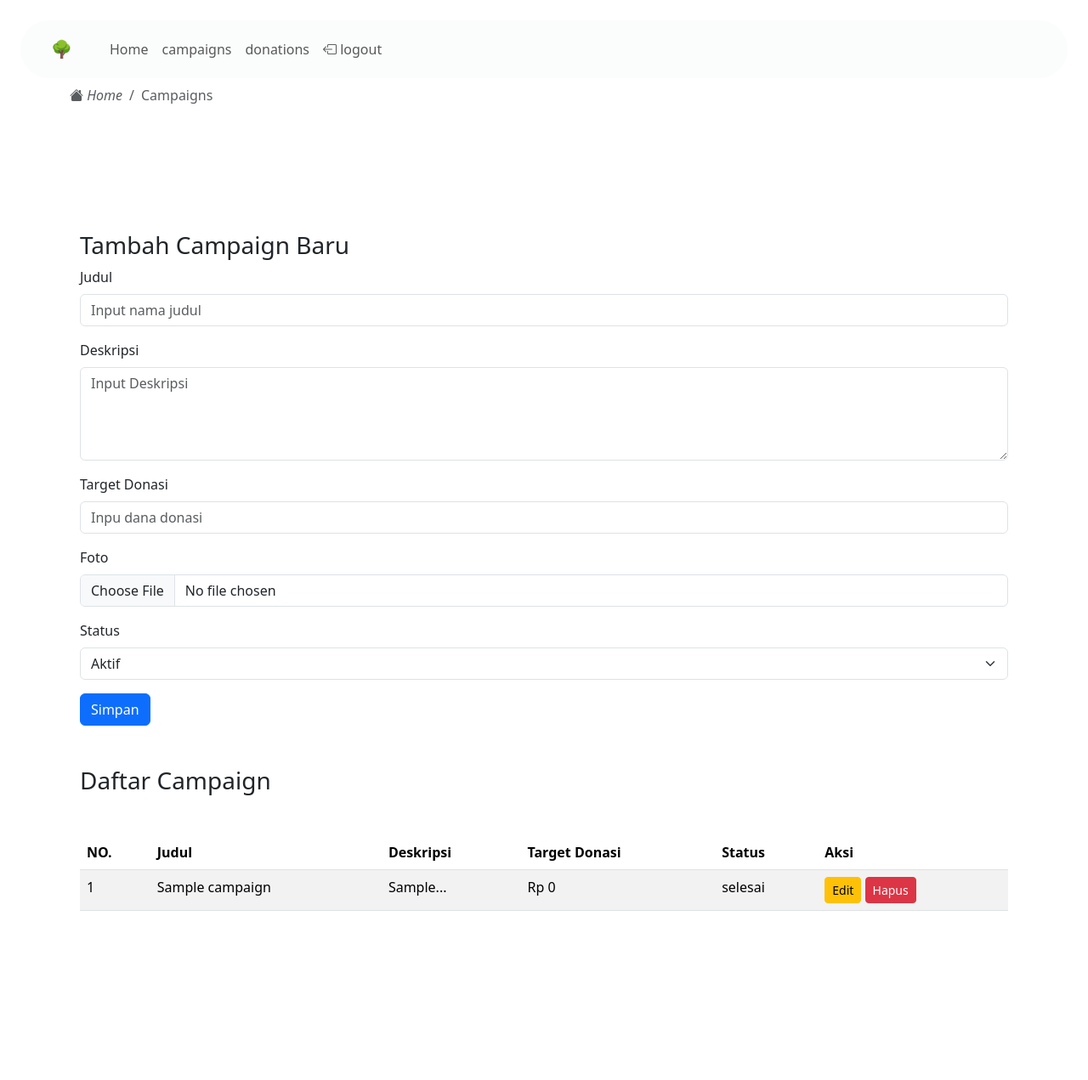
After one commit to Rajasaut/pw2025_tubes_243040039, a PHP site: page /campaigns.php in a window 1280 px wide. The commit adds this page. Shown: the top 1271 px of the page at 85% size. Run offline with PHP 8.4, Linux system fonts and the light colour scheme; the visitor is signed in with stand-in values (Sample User, id 1); tables that the repository leaves empty or names only in its code hold one stand-in row (values such as "Sample post").

Commit message:
DALAM TAHAPAN PENGERJAAN TUBES

```diff
--- /dev/null
+++ b/adminpanel/campaigns.php
@@ -0,0 +1,163 @@
+<?php
+require "session.php";
+require "koneksi.php";
+
+?>
+
+<!DOCTYPE html>
+<html lang="en">
+
+<head>
+    <meta charset="UTF-8">
+    <meta name="viewport" content="width=device-width, initial-scale=1.0">
+    <title>Campaigns</title>
+    <link href="https://cdn.jsdelivr.net/npm/bootstrap@5.3.6/dist/css/bootstrap.min.css" rel="stylesheet">
+    <link rel="stylesheet" href="https://cdn.jsdelivr.net/npm/bootstrap-icons@1.10.5/font/bootstrap-icons.css">
+    <style>
+        .container {
+            padding-top: 100px;
+        }
+
+        .no-decoration {
+            text-decoration: none;
+        }
+    </style>
+</head>
+
+<body>
+    <?php require "navbar.php"; ?>
+
+
+    <div class="container">
+        <nav aria-label="breadcrumb ">
+            <ol class="breadcrumb">
+                <li class="breadcrumb-item">
+                    <a href="../adminpanel" class="no-decoration">
+                        <i class="bi bi-house-fill text-muted"> Home</i>
+                    </a>
+                </li>
+                <li class="breadcrumb-item active" aria-current="page">Campaigns</li>
+            </ol>
+        </nav>
+
+        <div class="container my-5 col-12 col-md-12">
+            <h3>Tambah Campaign Baru</h3>
+            <form action="" method="POST" enctype="multipart/form-data">
+                <div class="mb-3">
+                    <label for="judul" class="form-label">Judul</label>
+                    <input type="text" id="judul" , id="target_donasi" , id="foto"
+                        class="form-control" name="judul" placeholder="Input nama judul">
+                </div>
+                <div class="mb-3">
+                    <label for="deskripsi" class="form-label">Deskripsi</label>
+                    <textarea class="form-control" name="deskripsi" rows="4" placeholder="Input Deskripsi"></textarea>
+                </div>
+                <div class="mb-3">
+                    <label for="target_donasi" class="form-label">Target Donasi</label>
+                    <input type="number" id="judul" , id="target_donasi" , id="foto"
+                        class="form-control" name="target_donasi" placeholder="Inpu dana donasi">
+                </div>
+                <div class="mb-3">
+                    <label for="foto" class="form-label">Foto</label>
+                    <input type="file" id="judul" , id="target_donasi" , id="foto"
+                        class="form-control" name="foto" required>
+                </div>
+                <div class="mb-3">
+                    <label for="status" class="form-label">Status</label>
+                    <select class="form-select" name="status" required>
+                        <option value="aktif">Aktif</option>
+                        <option value="selesai">Selesai</option>
+                    </select>
+                </div>
+                <button type="submit" name="simpan_Campaigns" class="btn btn-primary">Simpan</button>
+            </form>
+            <?php
+
+
+            $user_id = $_SESSION['user_id'] ?? null;
+
+            if (isset($_POST['simpan_Campaigns'])) {
+                if (!$user_id) {
+                    echo '<div class="alert alert-danger mt-3">User belum login.</div>';
+                } else {
+                    $judul = htmlspecialchars($_POST['judul']);
+                    $deskripsi = htmlspecialchars($_POST['deskripsi']);
+                    $target_donasi = $_POST['target_donasi'];
+                    $status = $_POST['status'];
+
+                    $judul_safe = mysqli_real_escape_string($conn, $judul);
+                    $queryExist = mysqli_query($conn, "SELECT judul FROM campaigns WHERE judul = '$judul_safe'");
+                    $jumlahDataCampaignsBaru = mysqli_num_rows($queryExist);
+
+                    if ($jumlahDataCampaignsBaru > 0) {
+                        echo '<div class="alert alert-warning mt-3" role="alert">Campaign sudah ada</div>';
+                    } else {
+                        $foto = $_FILES['foto']['name'];
+                        $tmp = $_FILES['foto']['tmp_name'];
+                        $folder = '../uploads/';
+
+                        move_uploaded_file($tmp, $folder . $foto);
+
+                        $insert = mysqli_query($conn, "INSERT INTO campaigns (user_id, judul, deskripsi, target_donasi, foto, status)
+                VALUES ('$user_id', '$judul', '$deskripsi', '$target_donasi', '$foto', '$status')");
+
+                        if ($insert) {
+                            echo '<div class="alert alert-success mt-3">Campaign berhasil ditambahkan.</div>';
+                            echo '<meta http-equiv="refresh" content="2;url=campaigns.php">';
+                        } else {
+                            echo '<div class="alert alert-danger mt-3">Gagal menambahkan campaign: ' . mysqli_error($conn) . '</div>';
+                        }
+                    }
+                }
+            }
+
+
+            ?>
+
+
+            <h3 class="mt-5">Daftar Campaign</h3>
+            <div class="table-responsive mt-5">
+                <table class="table table-striped">
+                    <thead>
+                        <tr>
+                            <th>NO.</th>
+                            <th>Judul</th>
+                            <th>Deskripsi</th>
+                            <th>Target Donasi</th>
+                            <th>Status</th>
+                            <th>Aksi</th>
+                        </tr>
+                    </thead>
+                    <tbody>
+                        <?php
+                        $querycampaigns = mysqli_query($conn, "SELECT * FROM campaigns ORDER BY created_at DESC");
+                        $jumlahcampaigns = mysqli_num_rows($querycampaigns);
+
+                        if ($jumlahcampaigns == 0) {
+                            echo "<tr><td colspan='6' class='text-center'>Data campaigns tidak ada</td></tr>";
+                        } else {
+                            $no = 1;
+                            while ($row = mysqli_fetch_assoc($querycampaigns)) {
+                                echo "<tr>
+                            <td>{$no}</td>
+                            <td>{$row['judul']}</td>
+                            <td>" . substr($row['deskripsi'], 0, 50) . "...</td>
+                            <td>Rp " . number_format($row['target_donasi'], 0, ',', '.') . "</td>
+                            <td>{$row['status']}</td>
+                            <td>
+                                <a href='edit_campaign.php?id={$row['id']}' class='btn btn-warning btn-sm'>Edit</a>
+                                <a href='hapus_campaign.php?id={$row['id']}' class='btn btn-danger btn-sm' onclick='return confirm(\"Yakin hapus?\")'>Hapus</a>
+                            </td>
+
+                        </tr>";
+                                $no++;
+                            }
+                        }
+                        ?>
+                    </tbody>
+                </table>
+            </div>
+        </div>
+</body>
+
+</html>
--- a/adminpanel/index.php
+++ b/adminpanel/index.php
@@ -12,7 +12,6 @@ require "koneksi.php";
     <title>Home</title>
     <link href="https://cdn.jsdelivr.net/npm/bootstrap@5.3.6/dist/css/bootstrap.min.css" rel="stylesheet" integrity="sha384-4Q6Gf2aSP4eDXB8Miphtr37CMZZQ5oXLH2yaXMJ2w8e2ZtHTl7GptT4jmndRuHDT" crossorigin="anonymous">
     <link href="https://cdn.jsdelivr.net/npm/bootstrap-icons@1.10.5/font/bootstrap-icons.css" rel="stylesheet">
-
     <link rel="stylesheet" href="https://cdn.jsdelivr.net/npm/bootstrap-icons@1.13.1/font/bootstrap-icons.min.css">
 </head>
 <style class="css">
--- a/adminpanel/koneksi.php
+++ b/adminpanel/koneksi.php
@@ -4,9 +4,11 @@ $conn = mysqli_connect('localhost', 'root', '', 'yayasan_sosial');
 //query isi tabel users,campains,samadonations
 $result = mysqli_query($conn, "SELECT * FROM users");
 
+
 // Untuk melihat campains dan donasions
 $querycampaigns = mysqli_query($conn, "SELECT * FROM campaigns");
 $jumlahcampaigns = mysqli_num_rows($querycampaigns);
+
 
 $querydonations = mysqli_query($conn, "SELECT * FROM donations");
 $jumlahdonations = mysqli_num_rows($querydonations);
```
Also changed, not shown: adminpanel/edit_campaign.php (added, +117 -0 lines), adminpanel/login.php (+4 -3 lines).
